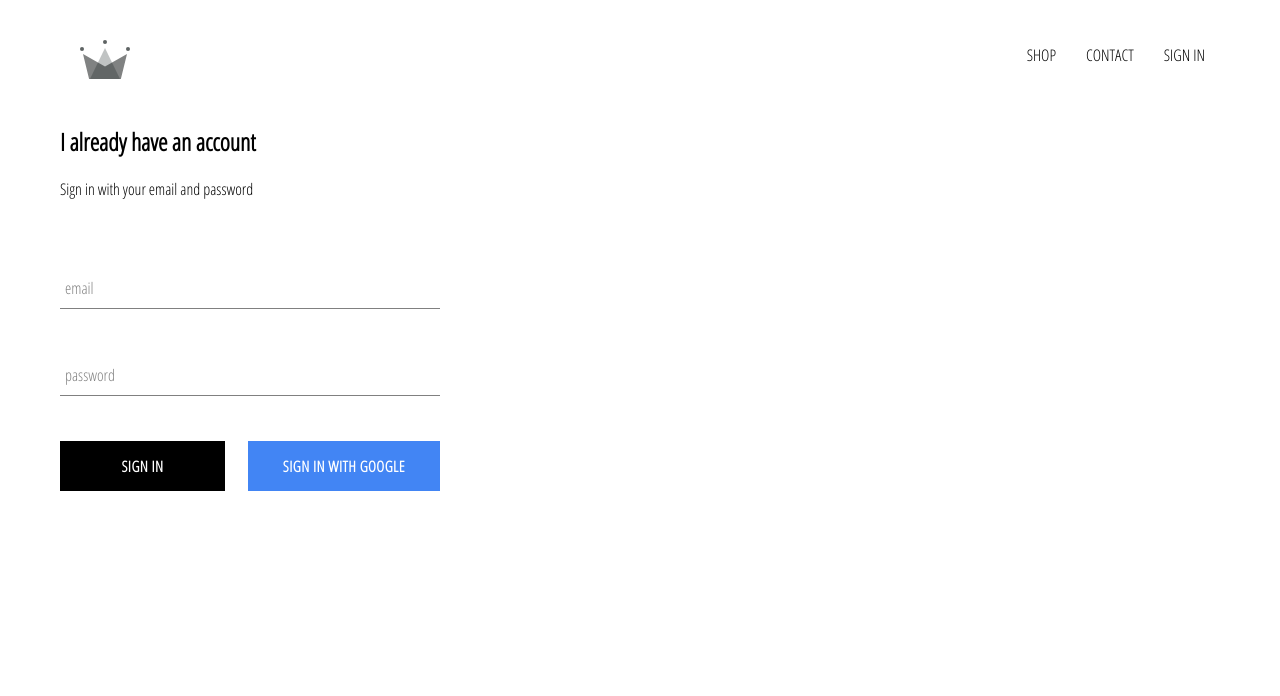
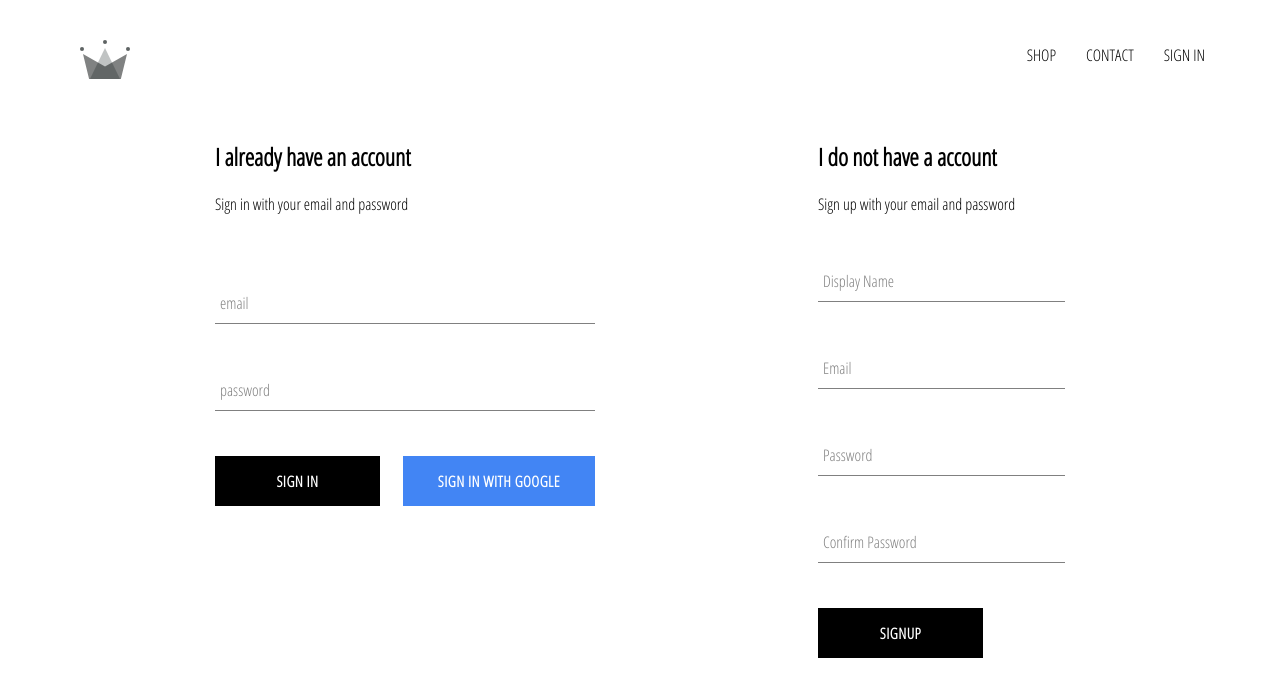
Before and after one commit to yahyalfc/ycl-cart, a React (Create React App) app: page /signin in a window 1280 px wide. Shown: the top 696 px of the page. Built offline with nearby package versions, Linux system fonts and the light colour scheme; no server answers.

Commit message:
implemented firebase

```diff
--- a/src/App.js
+++ b/src/App.js
@@ -8,7 +8,7 @@
 import Header from './components/header/header.component'
 import SignInAndSignUpPage from './pages/sign-in-and-sign-up/sign-in-and-sign-up.component'
 
-import {auth} from './firebase/firebase.utils'
+import {auth, createUserProfileDocument} from './firebase/firebase.utils'
 
 class App extends Component {
 
@@ -21,8 +21,21 @@
   unsubscribeFromAuth = null
 
   componentDidMount () {
-    this.unsubscribeFromAuth = auth.onAuthStateChanged(user=> {
-      this.setState({currentUser: user })
+    this.unsubscribeFromAuth = auth.onAuthStateChanged(async userAuth=> {
+      if (userAuth) {
+        const userRef = await createUserProfileDocument(userAuth);
+
+        userRef.onSnapshot(snapShot => {
+          this.setState({
+            currentUser: {
+              id: snapShot.id,
+              ...snapShot.data()
+            }
+          })
+        console.log(this.state)
+        })
+      }
+      this.setState({currentUser: userAuth})
     })
   }
 
--- /dev/null
+++ b/src/components/sign-up/sign-up.component.jsx
@@ -0,0 +1,104 @@
+import React, {Component} from 'react'
+
+import FormInput from '../form-input/form-input.component'
+import CustomButton from '../custom-button/custom-button.component'
+
+import {auth, createUserProfileDocument} from '../../firebase/firebase.utils'
+
+class Signup extends Component {
+    constructor () {
+        super()
+
+        this.state = {
+            displayName: '',
+            email: '',
+            password: '',
+            confirmPassword: ''
+        }
+    }
+
+    handleSubmit = async event => {
+        event.preventDefault();
+
+        const {displayName, email, password, confirmPassword} = this.state;
+
+        if (password !== confirmPassword){
+            alert('password dont match');
+            return
+        }
+
+        try {
+            const {user} = await auth.createUserWithEmailAndPassword(email, password)
+
+            await createUserProfileDocument(user, {displayName});
+
+            this.setState({
+                displayName: '',
+                email: '',
+                password: '',
+                confirmPassword: ''
+            })
+
+        } catch (error) {
+            console.log(error);
+        }
+    }
+
+    handleChange = event => {
+        const {name, value} = event.target;
+
+        this.setState({ [name]: value});
+    }
+
+    render(){
+        const {displayName, email, password, confirmPassword} = this.state;
+
+        return(
+            <div className='sign-up'>
+                <h2 className='title'>I do not have a account </h2>
+                <span>Sign up with your email and password </span>
+
+                <form className='sign-up-form' onSubmit={this.handleSubmit}>
+                    <FormInput
+                        type='text'
+                        name='displayName'
+                        value={displayName}
+                        onChange={this.handleChange}
+                        label='Display Name'
+                        required
+                    />
+
+                    <FormInput
+                        type='email'
+                        name='email'
+                        value={email}
+                        onChange={this.handleChange}
+                        label='Email'
+                        required
+                    />
+                    <FormInput
+                        type='password'
+                        name='password'
+                        value={password}
+                        onChange={this.handleChange}
+                        label='Password'
+                        required
+                    />
+                    <FormInput
+                        type='password'
+                        name='confirmPassword'
+                        value={confirmPassword}
+                        onChange={this.handleChange}
+                        label='Confirm Password'
+                        required
+                    />
+
+                    <CustomButton type="submit"> SIGNUP </CustomButton>
+
+                </form>
+            </div>
+        )
+    }
+}
+
+export default Signup;
--- /dev/null
+++ b/src/components/sign-up/sign-up.styles.scss
@@ -0,0 +1,9 @@
+.sign-up {
+    display: flex;
+    flex-direction: column;
+    width: 380px;
+
+    .title{
+        margin: 10px 0;
+    }
+}
--- a/src/firebase/firebase.utils.js
+++ b/src/firebase/firebase.utils.js
@@ -14,7 +14,35 @@
   };
 
   firebase.initializeApp(config);
+  let firestore = firebase.firestore();
 
+  export const createUserProfileDocument = async (userAuth, addtionalData) => {
+    if (!userAuth) return;
+
+    const userRef = firestore.doc(`users/${userAuth.uid}`);
+
+    const snapShot = await userRef.get()
+
+    console.log(snapShot)
+
+    if (!snapShot.exists) {
+        const {displayName, email} = userAuth;
+        const createdAt = new Date();
+
+        try {
+            await userRef.set({
+                displayName,
+                email,
+                createdAt,
+                ...addtionalData
+            })
+        } catch (error) {
+             console.log('error creating user', error.message);
+        }
+    }
+
+    return userRef;
+}
 
 export const auth = firebase.auth();
 export const firestort = firebase.firestore();
--- a/src/index.js
+++ b/src/index.js
@@ -3,7 +3,6 @@
 import {BrowserRouter} from 'react-router-dom'
 import './index.css';
 import App from './App';
-import * as serviceWorker from './serviceWorker';
 
 ReactDOM.render(
     <BrowserRouter>
--- a/src/pages/sign-in-and-sign-up/sign-in-and-sign-up.component.jsx
+++ b/src/pages/sign-in-and-sign-up/sign-in-and-sign-up.component.jsx
@@ -3,11 +3,13 @@
 import './sign-in-and-sign-up.styles.scss'
 
 import SignIn from '../../components/sign-in/sign-in.component'
+import SignUp from '../../components/sign-up/sign-up.component'
 
 const SignInAndSignUpPage = () => {
     return(
-        <div>
+        <div className='sign-in-and-sign-up'>
             <SignIn />
+            <SignUp />
         </div>
     )
 
--- a/src/pages/sign-in-and-sign-up/sign-in-and-sign-up.styles.scss
+++ b/src/pages/sign-in-and-sign-up/sign-in-and-sign-up.styles.scss
@@ -0,0 +1,6 @@
+.sign-in-and-sign-up {
+    width: 850px;
+    display: flex;
+    justify-content: space-between;
+    margin: 30px auto;
+}
```
